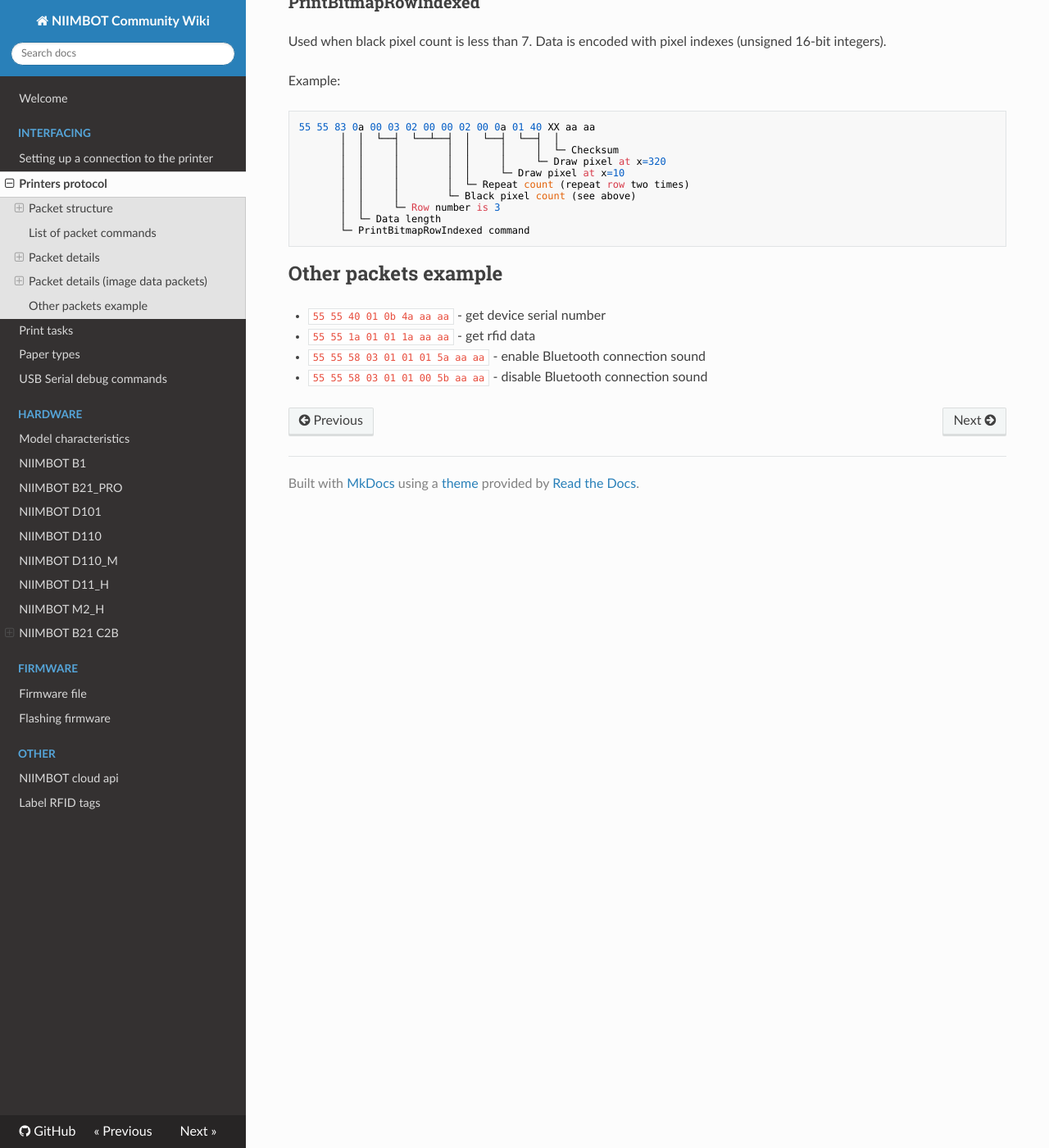
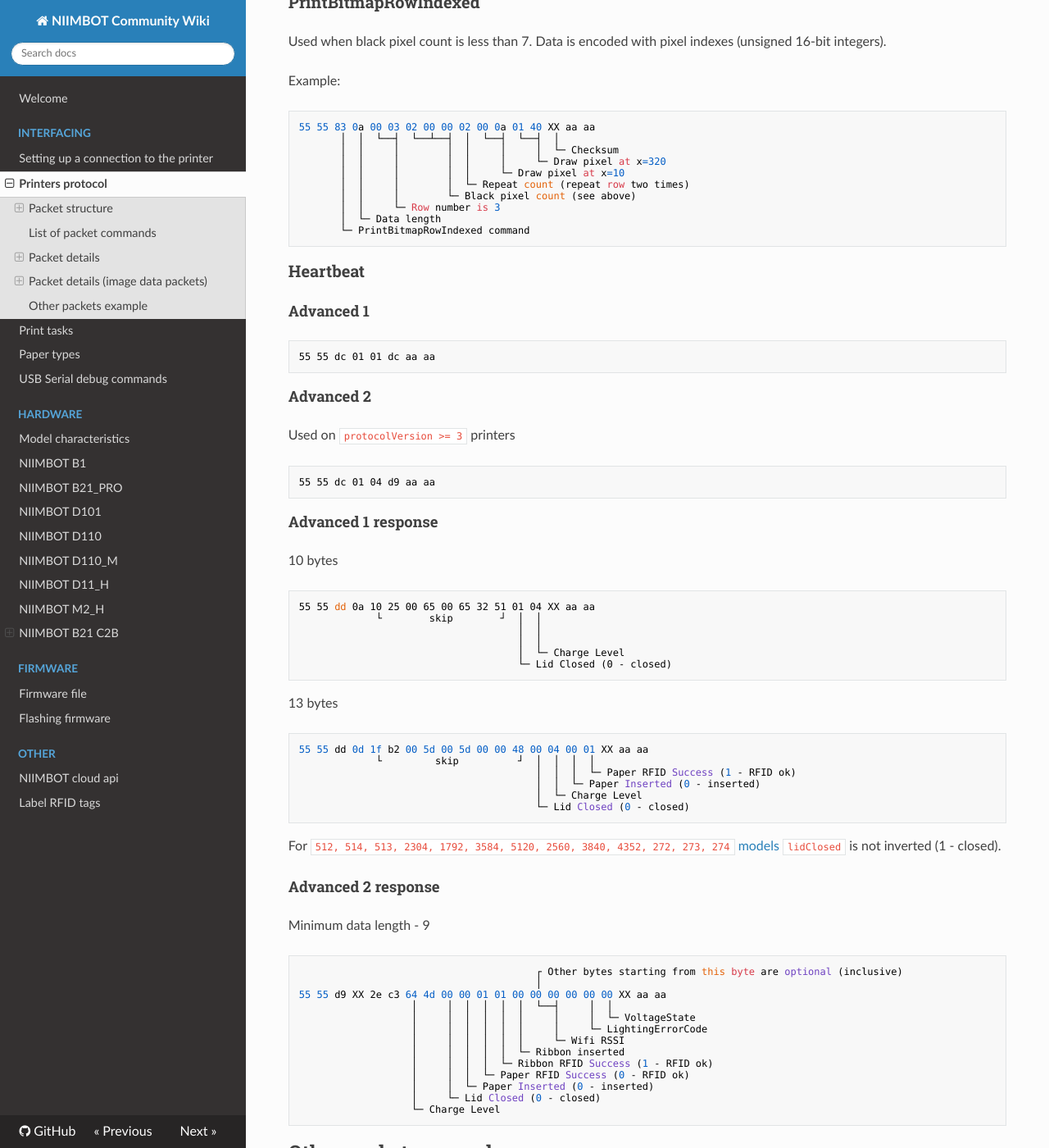
Before and after one commit to MultiMote/niimbot-wiki, an MkDocs documentation site: the page built from docs/interfacing/proto.md, in a window 1280 px wide and 1400 px high, scrolled down 7504 px. Shown: the whole window at 82% size. Built offline with MkDocs 1.6.1, drawn with Linux system fonts in a browser that asks for light colours; nearby versions of some CDN libraries.

Commit message:
Add heartbeat packets info

````diff
--- a/docs/interfacing/proto.md
+++ b/docs/interfacing/proto.md
@@ -59,7 +59,7 @@
 | 0xaf | PrinterConfig                    | 0xbf |❌|❌|
 | 0xc1 | Connect                          | 0xc2 |✅|❌|
 | 0xda | CancelPrint                      | 0xd0 |✅|✅|
-| 0xdc | Heartbeat                        | 0xde, 0xdf, 0xdd, 0xd9 |❌|❌|
+| 0xdc | [Heartbeat](#heartbeat)          | 0xde, 0xdf, 0xdd, 0xd9 |❌|❌|
 | 0xe3 | PageEnd                          | 0xe4 |✅|✅|
 | 0xf3 | PrintEnd                         | 0xf4 |✅|✅|
 | 0xf5 | StartFirmwareUpgrade             | 0xf6 |❌|✅|
@@ -327,6 +327,68 @@ Example:
        └─ PrintBitmapRowIndexed command
 ```
 
+### Heartbeat
+
+#### Advanced 1
+
+```
+55 55 dc 01 01 dc aa aa
+```
+
+#### Advanced 2
+
+Used on `protocolVersion >= 3` printers
+
+```
+55 55 dc 01 04 d9 aa aa
+```
+
+#### Advanced 1 response
+
+10 bytes
+
+```
+55 55 dd 0a 10 25 00 65 00 65 32 51 01 04 XX aa aa
+             └        skip        ┘  │  │
+                                     │  │
+                                     │  │
+                                     │  └─ Charge Level
+                                     └─ Lid Closed (0 - closed)
+```
+
+13 bytes
+
+```
+55 55 dd 0d 1f b2 00 5d 00 5d 00 00 48 00 04 00 01 XX aa aa
+             └         skip          ┘  │  │  │  │
+                                        │  │  │  └─ Paper RFID Success (1 - RFID ok)
+                                        │  │  └─ Paper Inserted (0 - inserted)
+                                        │  └─ Charge Level
+                                        └─ Lid Closed (0 - closed)
+```
+
+For `512, 514, 513, 2304, 1792, 3584, 5120, 2560, 3840, 4352, 272, 273, 274` [models](../hardware/models.md) `lidClosed` is not inverted (1 - closed).
+
+#### Advanced 2 response
+
+Minimum data length - 9
+
+```
+                                        ┌ Other bytes starting from this byte are optional (inclusive)
+                                        │
+55 55 d9 XX 2e c3 64 4d 00 00 01 01 00 00 00 00 00 00 XX aa aa
+                   │     │  │  │  │  │  └──┤     │  │
+                   │     │  │  │  │  │     │     │  └─ VoltageState
+                   │     │  │  │  │  │     │     └─ LightingErrorCode
+                   │     │  │  │  │  │     └─ Wifi RSSI
+                   │     │  │  │  │  └─ Ribbon inserted
+                   │     │  │  │  └─ Ribbon RFID Success (1 - RFID ok)
+                   │     │  │  └─ Paper RFID Success (0 - RFID ok)
+                   │     │  └─ Paper Inserted (0 - inserted)
+                   │     └─ Lid Closed (0 - closed)
+                   └─ Charge Level
+```
+
 ## Other packets example
 
 * `55 55 40 01 0b 4a aa aa` - get device serial number
````
